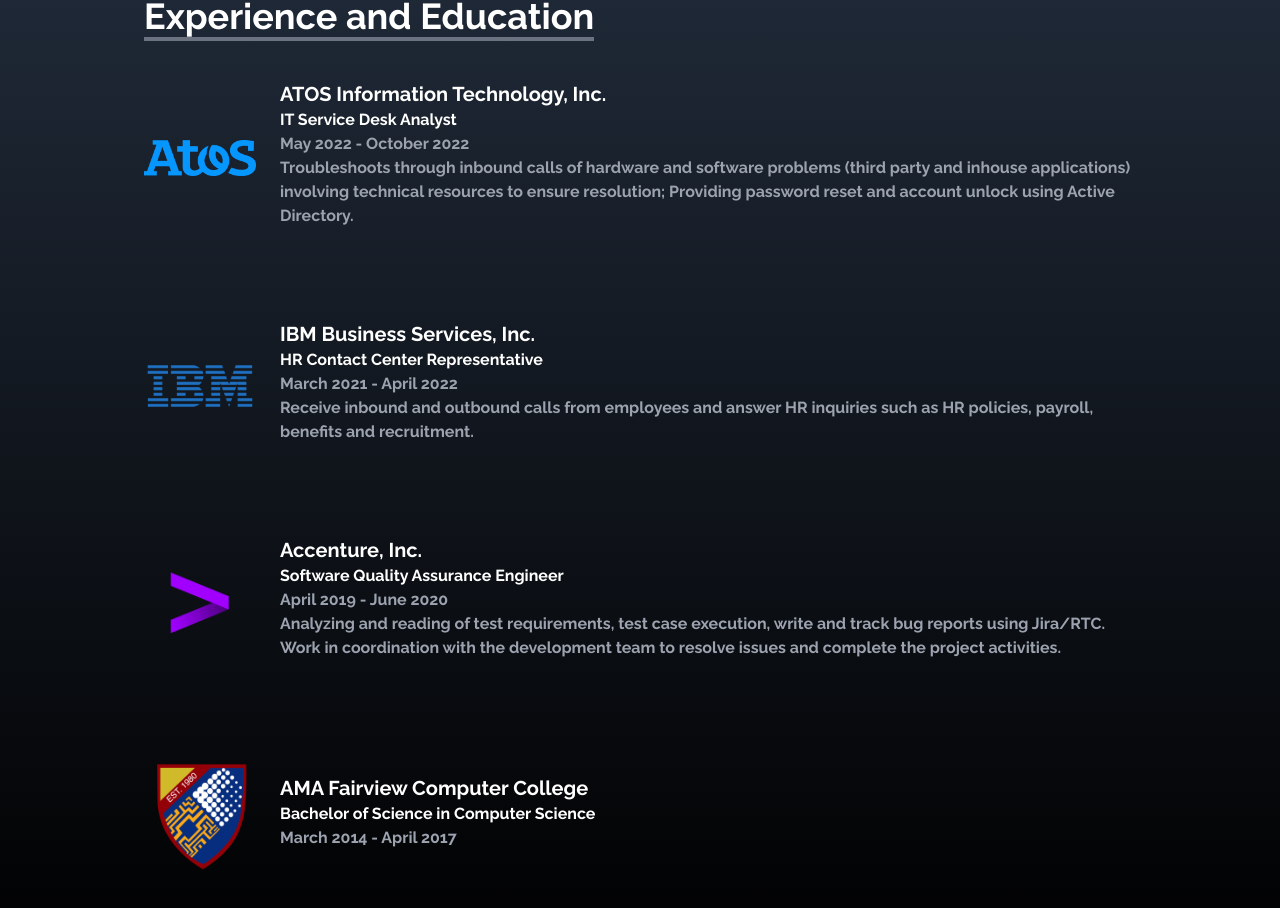
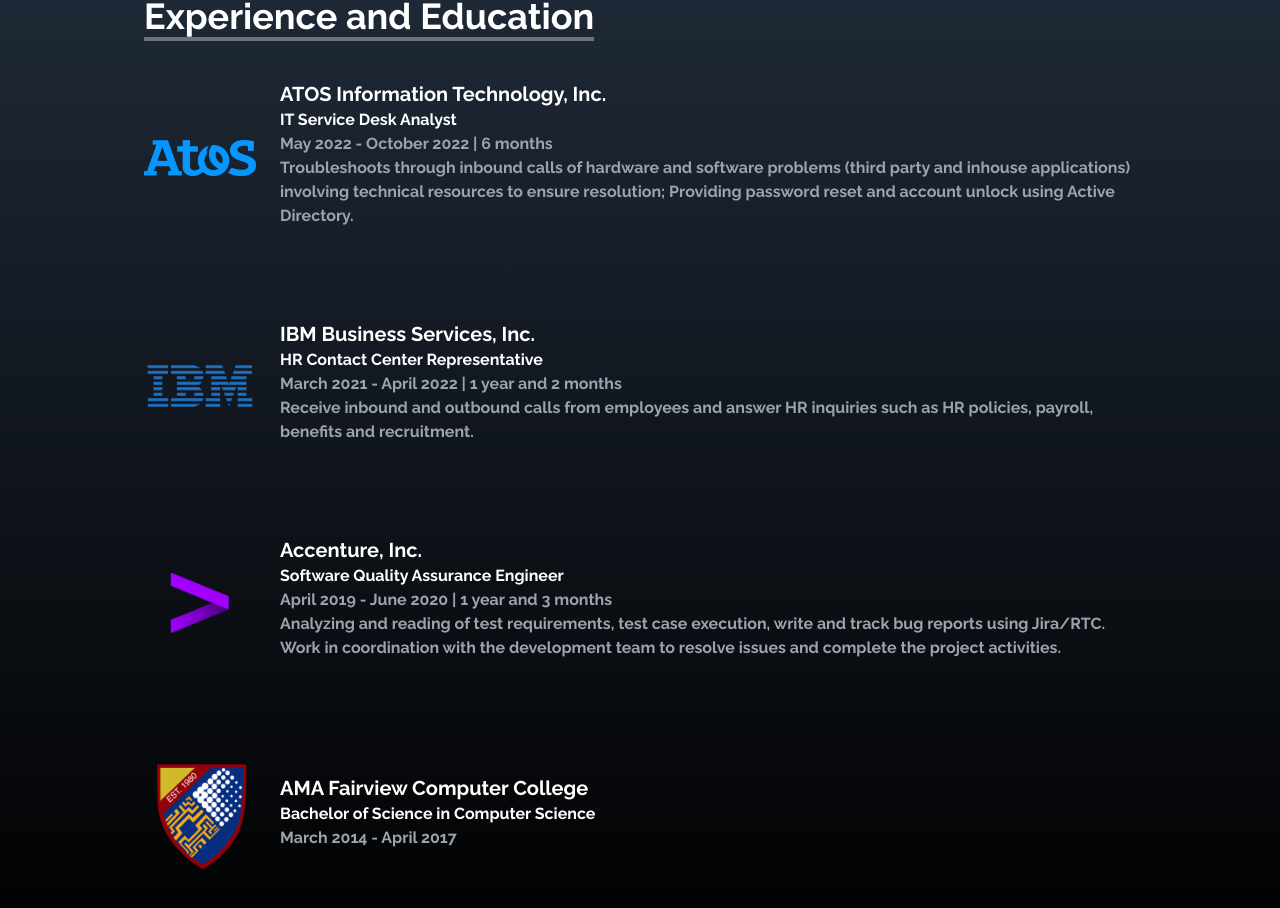
Before and after one commit to albedo-2/react-portfolio, a React (Create React App) app: page / in a window 1280 px wide. Shown: the part 2420-3328 px from the top of the page. Built offline with nearby package versions, Linux system fonts and the light colour scheme; a web font is replaced by a local one.

Commit message:
added years and months

```diff
--- a/src/components/Work.jsx
+++ b/src/components/Work.jsx
@@ -13,7 +13,7 @@
       src: atos,
       institute: 'ATOS Information Technology, Inc.',
       title: 'IT Service Desk Analyst',
-      date:'May 2022 - October 2022',
+      date:'May 2022 - October 2022 | 6 months',
       tasks:'Troubleshoots through inbound calls of hardware and software problems (third party and inhouse applications) involving technical resources to ensure resolution; Providing password reset and account unlock using Active Directory.'
     },
     {
@@ -21,7 +21,7 @@
       src: ibm,
       institute: 'IBM Business Services, Inc.',
       title: 'HR Contact Center Representative',
-      date:'March 2021 - April 2022',
+      date:'March 2021 - April 2022 | 1 year and 2 months',
       tasks: 'Receive inbound and outbound calls from employees and answer HR inquiries such as HR policies, payroll, benefits and recruitment.',
     },
     {
@@ -29,7 +29,7 @@
       src: accenture,
       institute: 'Accenture, Inc.',
       title: 'Software Quality Assurance Engineer',
-      date:'April 2019 - June 2020',
+      date:'April 2019 - June 2020 | 1 year and 3 months',
       tasks:'Analyzing and reading of test requirements, test case execution, write and track bug reports using Jira/RTC. Work in coordination with the development team to resolve issues and complete the project activities.',
     },
     {
```
